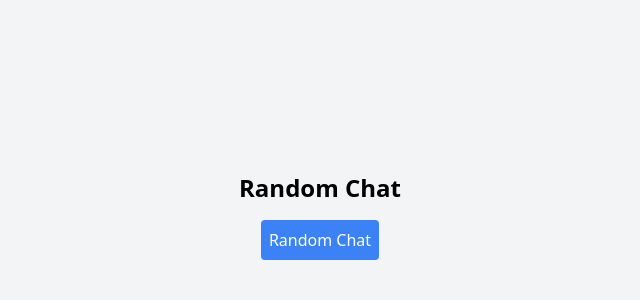
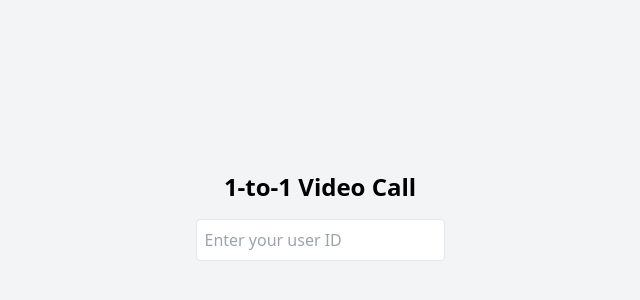
Before and after one commit to rahulmishra01/newproject_frontend, a React (Create React App) app: page / in a window 1280 px wide. Shown: the part 184-484 px from the top of the page, without its empty margins (320-960 px from the left). Built offline with nearby package versions, Linux system fonts and the light colour scheme; no server answers.

Commit message:
new changes

```diff
--- a/src/App.js
+++ b/src/App.js
@@ -1,30 +1,23 @@
+
 import React, { useState } from "react";
 import VideoCall from "./VideoCall";
 import "tailwindcss/tailwind.css";
-import io from "socket.io-client";
 
 const App = () => {
-  const [peerId, setPeerId] = useState("");
-  const socket = io("https://new-omagle.onrender.com");
-
-  const handleRandomChat = () => {
-    socket.emit("joinRandomChat");
-    socket.on("peerFound", (peerId) => {
-      setPeerId(peerId);
-    });
-  };
+  const [userId, setUserId] = useState("");
 
   return (
     <div className="App h-screen flex flex-col items-center justify-center bg-gray-100">
       <header className="App-header flex flex-col items-center space-y-4">
-        <h1 className="text-2xl font-bold">Random Chat</h1>
-        <button
-          onClick={handleRandomChat}
-          className="bg-blue-500 text-white p-2 rounded"
-        >
-          Random Chat
-        </button>
-        {peerId && <VideoCall peerId={peerId} />}
+        <h1 className="text-2xl font-bold">1-to-1 Video Call</h1>
+        <input
+          type="text"
+          placeholder="Enter your user ID"
+          value={userId}
+          onChange={(e) => setUserId(e.target.value)}
+          className="p-2 border rounded"
+        />
+        {userId && <VideoCall userId={userId} />}
       </header>
     </div>
   );
--- a/src/VideoCall.js
+++ b/src/VideoCall.js
@@ -3,7 +3,9 @@ import Peer from "peerjs";
 import io from "socket.io-client";
 import "tailwindcss/tailwind.css";
 
-const VideoCall = ({ peerId }) => {
+const VideoCall = ({ userId }) => {
+  const [peerId, setPeerId] = useState("");
+  const [remotePeerId, setRemotePeerId] = useState("");
   const [call, setCall] = useState(null);
   const [muted, setMuted] = useState(false);
   const [videoOff, setVideoOff] = useState(false);
@@ -14,15 +16,11 @@ const VideoCall = ({ peerId }) => {
   const peerRef = useRef(null);
 
   useEffect(() => {
-    const peer = new Peer();
+    const peer = new Peer(userId);
     peerRef.current = peer;
 
     peer.on("open", (id) => {
-      console.log("Peer ID:", id);
-      socket.current = io("https://new-omagle.onrender.com");
-      socket.current.emit("joinRandomChat", id);
-      socket.current.on("peerFound", (peerId) => {
-        startCall(peerId);
+      setPeerId(id);
     });
 
     peer.on("call", (incomingCall) => {
@@ -30,25 +28,27 @@ const VideoCall = ({ peerId }) => {
       setIncomingCall(incomingCall);
     });
 
+    socket.current = io("https://new-omagle.onrender.com");
+    socket.current.on("ring", (data) => {
+      setRemotePeerId(data.from);
+    });
+
     socket.current.on("callEnded", () => {
       endCall();
-      });
     });
 
     return () => {
       peer.disconnect();
-      if (socket.current) {
       socket.current.disconnect();
-      }
     };
-  }, []);
+  }, [userId]);
 
-  const startCall = (peerId) => {
+  const startCall = () => {
     navigator.mediaDevices
       .getUserMedia({ video: true, audio: true })
       .then((stream) => {
         localVideoRef.current.srcObject = stream;
-        const outgoingCall = peerRef.current.call(peerId, stream);
+        const outgoingCall = peerRef.current.call(remotePeerId, stream);
         outgoingCall.on("stream", (remoteStream) => {
           remoteVideoRef.current.srcObject = remoteStream;
         });
@@ -76,19 +76,23 @@ const VideoCall = ({ peerId }) => {
       setCall(null);
       remoteVideoRef.current.srcObject = null;
       localVideoRef.current.srcObject.getTracks().forEach((track) => track.stop());
-      socket.current.emit("endCall", { to: peerId });
+      socket.current.emit("endCall", { to: remotePeerId });
     }
   };
 
   const toggleMute = () => {
     const stream = localVideoRef.current.srcObject;
-    stream.getAudioTracks().forEach((track) => (track.enabled = !track.enabled));
+    stream
+      .getAudioTracks()
+      .forEach((track) => (track.enabled = !track.enabled));
     setMuted(!muted);
   };
 
   const toggleVideo = () => {
     const stream = localVideoRef.current.srcObject;
-    stream.getVideoTracks().forEach((track) => (track.enabled = !track.enabled));
+    stream
+      .getVideoTracks()
+      .forEach((track) => (track.enabled = !track.enabled));
     setVideoOff(!videoOff);
   };
 
@@ -100,6 +104,19 @@ const VideoCall = ({ peerId }) => {
         <video ref={remoteVideoRef} autoPlay className="w-1/2 border" />
       </div>
       <div className="space-y-2">
+        <input
+          type="text"
+          placeholder="Enter peer ID to call"
+          value={remotePeerId}
+          onChange={(e) => setRemotePeerId(e.target.value)}
+          className="p-2 border rounded"
+        />
+        <button
+          onClick={startCall}
+          className="bg-blue-500 text-white p-2 rounded"
+        >
+          Call
+        </button>
         {incomingCall && (
           <button
             onClick={answerCall}
```
Lines whose indentation alone changed are shown as unchanged.
